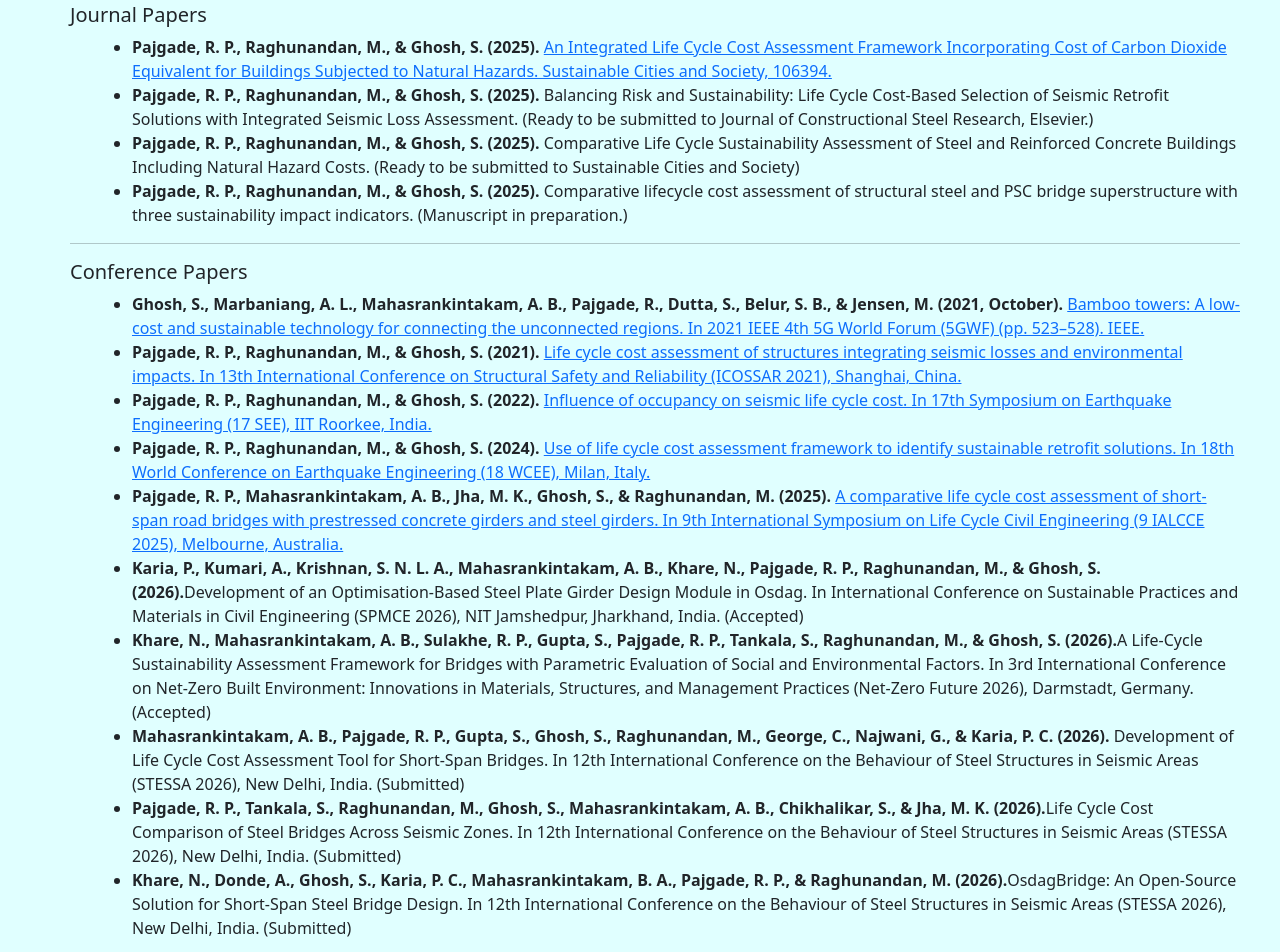
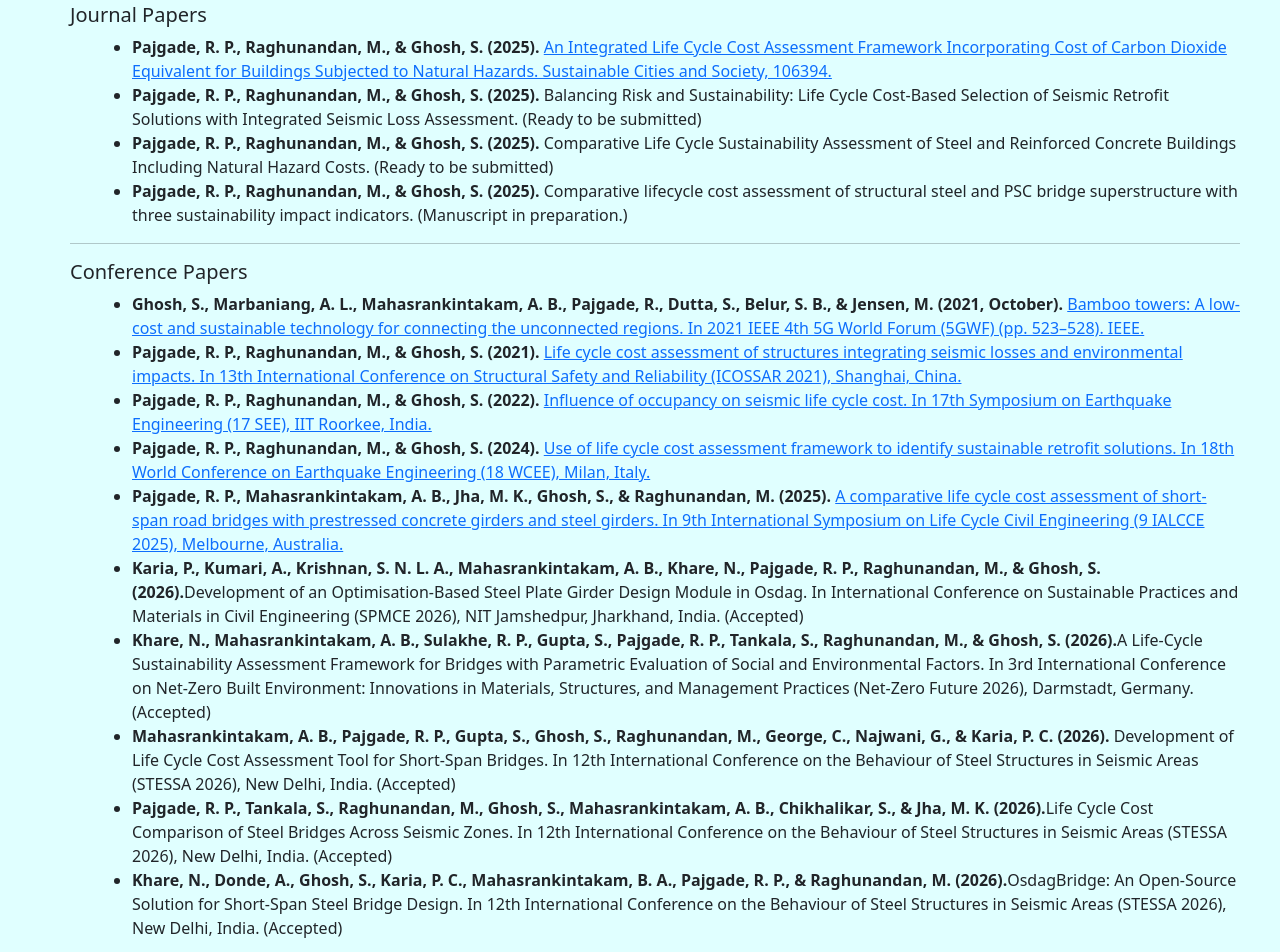
Before and after one commit to RadhikaPajgade/Personal-website, a plain HTML site: page index.html in a window 1280 px wide. Shown: the part 2060-3012 px from the top of the page. Drawn offline with nearby package versions, Linux system fonts and the light colour scheme.

Commit message:
Update index.html

```diff
--- a/index.html
+++ b/index.html
@@ -275,8 +275,8 @@
             <h5>Journal Papers</h5>
             <ul>
               <li><strong>Pajgade, R. P., Raghunandan, M., & Ghosh, S. (2025).</strong>  <a href="https://doi.org/10.1016/j.scs.2025.106394" target="_blank">An Integrated Life Cycle Cost Assessment Framework Incorporating Cost of Carbon Dioxide Equivalent for Buildings Subjected to Natural Hazards. Sustainable Cities and Society, 106394.</a> </li>
-              <li><strong>Pajgade, R. P., Raghunandan, M., & Ghosh, S. (2025).</strong> Balancing Risk and Sustainability: Life Cycle Cost-Based Selection of Seismic Retrofit Solutions with Integrated Seismic Loss Assessment. (Ready to be submitted to Journal of Constructional Steel Research, Elsevier.) </li>
-              <li><strong>Pajgade, R. P., Raghunandan, M., & Ghosh, S. (2025).</strong> Comparative Life Cycle Sustainability Assessment of Steel and Reinforced Concrete Buildings Including Natural Hazard Costs. (Ready to be submitted to Sustainable Cities and Society) </li>
+              <li><strong>Pajgade, R. P., Raghunandan, M., & Ghosh, S. (2025).</strong> Balancing Risk and Sustainability: Life Cycle Cost-Based Selection of Seismic Retrofit Solutions with Integrated Seismic Loss Assessment. (Ready to be submitted) </li>
+              <li><strong>Pajgade, R. P., Raghunandan, M., & Ghosh, S. (2025).</strong> Comparative Life Cycle Sustainability Assessment of Steel and Reinforced Concrete Buildings Including Natural Hazard Costs. (Ready to be submitted) </li>
               <li><strong>Pajgade, R. P., Raghunandan, M., & Ghosh, S. (2025).</strong> Comparative lifecycle cost assessment of structural steel and PSC bridge superstructure with three sustainability impact indicators. (Manuscript in preparation.)</li>
             </ul>
             <hr>
@@ -289,9 +289,9 @@
               <li><strong>Pajgade, R. P., Mahasrankintakam, A. B., Jha, M. K., Ghosh, S., & Raghunandan, M. (2025).</strong> <a href="https://www.taylorfrancis.com/chapters/oa-edit/10.1201/9781003595120-223/comparative-life-cycle-cost-assessment-short-span-road-bridges-prestressed-concrete-girders-steel-girders-pajgade-mahasrankintakam-jha-ghosh-raghunandan" target="_blank"> A comparative life cycle cost assessment of short-span road bridges with prestressed concrete girders and steel girders. In 9th International Symposium on Life Cycle Civil Engineering (9 IALCCE 2025), Melbourne, Australia. </a> </li>
               <li><strong>Karia, P., Kumari, A., Krishnan, S. N. L. A., Mahasrankintakam, A. B., Khare, N., Pajgade, R. P., Raghunandan, M., & Ghosh, S. (2026).</strong>Development of an Optimisation-Based Steel Plate Girder Design Module in Osdag. In International Conference on Sustainable Practices and Materials in Civil Engineering (SPMCE 2026), NIT Jamshedpur, Jharkhand, India. (Accepted) </li>
               <li><strong>Khare, N., Mahasrankintakam, A. B., Sulakhe, R. P., Gupta, S., Pajgade, R. P., Tankala, S., Raghunandan, M., & Ghosh, S. (2026).</strong>A Life-Cycle Sustainability Assessment Framework for Bridges with Parametric Evaluation of Social and Environmental Factors. In 3rd International Conference on Net-Zero Built Environment: Innovations in Materials, Structures, and Management Practices (Net-Zero Future 2026), Darmstadt, Germany. (Accepted) </li>
-              <li><strong>Mahasrankintakam, A. B., Pajgade, R. P., Gupta, S., Ghosh, S., Raghunandan, M., George, C., Najwani, G., & Karia, P. C. (2026).</strong> Development of Life Cycle Cost Assessment Tool for Short-Span Bridges. In 12th International Conference on the Behaviour of Steel Structures in Seismic Areas (STESSA 2026), New Delhi, India. (Submitted) </li>
-              <li><strong>Pajgade, R. P., Tankala, S., Raghunandan, M., Ghosh, S., Mahasrankintakam, A. B., Chikhalikar, S., & Jha, M. K. (2026).</strong>Life Cycle Cost Comparison of Steel Bridges Across Seismic Zones. In 12th International Conference on the Behaviour of Steel Structures in Seismic Areas (STESSA 2026), New Delhi, India. (Submitted) </li>
-              <li><strong>Khare, N., Donde, A., Ghosh, S., Karia, P. C., Mahasrankintakam, B. A., Pajgade, R. P., & Raghunandan, M. (2026).</strong>OsdagBridge: An Open-Source Solution for Short-Span Steel Bridge Design. In 12th International Conference on the Behaviour of Steel Structures in Seismic Areas (STESSA 2026), New Delhi, India. (Submitted) </li>
+              <li><strong>Mahasrankintakam, A. B., Pajgade, R. P., Gupta, S., Ghosh, S., Raghunandan, M., George, C., Najwani, G., & Karia, P. C. (2026).</strong> Development of Life Cycle Cost Assessment Tool for Short-Span Bridges. In 12th International Conference on the Behaviour of Steel Structures in Seismic Areas (STESSA 2026), New Delhi, India. (Accepted) </li>
+              <li><strong>Pajgade, R. P., Tankala, S., Raghunandan, M., Ghosh, S., Mahasrankintakam, A. B., Chikhalikar, S., & Jha, M. K. (2026).</strong>Life Cycle Cost Comparison of Steel Bridges Across Seismic Zones. In 12th International Conference on the Behaviour of Steel Structures in Seismic Areas (STESSA 2026), New Delhi, India. (Accepted) </li>
+              <li><strong>Khare, N., Donde, A., Ghosh, S., Karia, P. C., Mahasrankintakam, B. A., Pajgade, R. P., & Raghunandan, M. (2026).</strong>OsdagBridge: An Open-Source Solution for Short-Span Steel Bridge Design. In 12th International Conference on the Behaviour of Steel Structures in Seismic Areas (STESSA 2026), New Delhi, India. (Accepted) </li>
 
             </ul>
 
```
